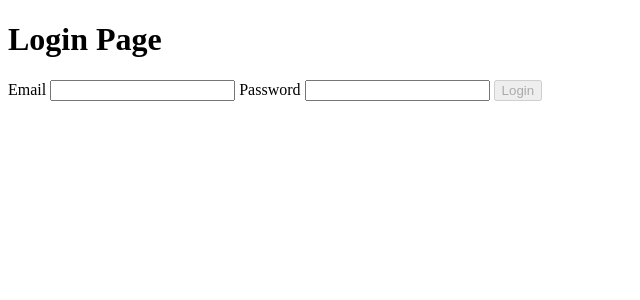
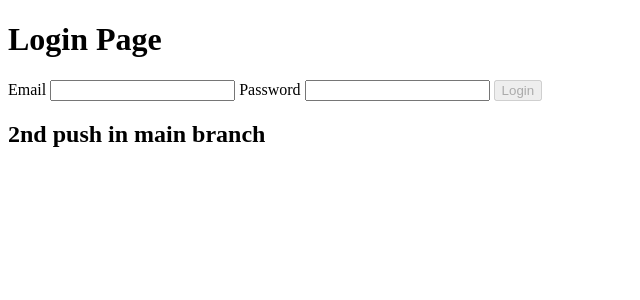
Before and after one commit to wft-dev/demo-svelte, a SvelteKit app: page /login in a window 1280 px wide. Shown: the top 300 px of the page, without its empty margins (0-640 px from the left). Built offline with nearby package versions, Linux system fonts and the light colour scheme.

Commit message:
2nd push from main

```diff
--- a/src/routes/login/+page.svelte
+++ b/src/routes/login/+page.svelte
@@ -45,7 +45,7 @@
         {/if}
     </form>
 
-
+<h2>2nd push in main branch</h2>
 
 
 
```
